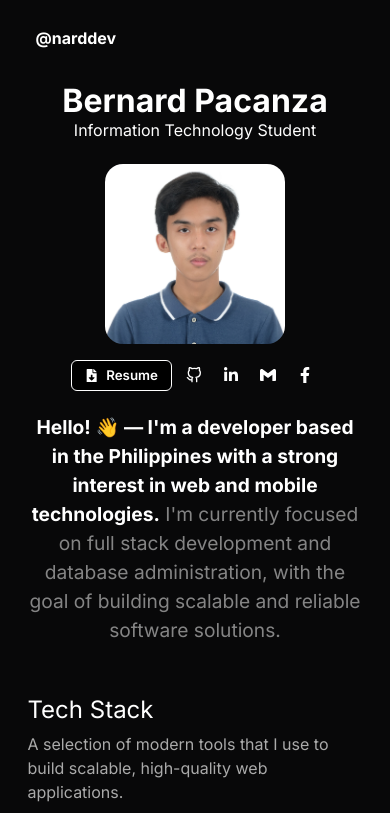
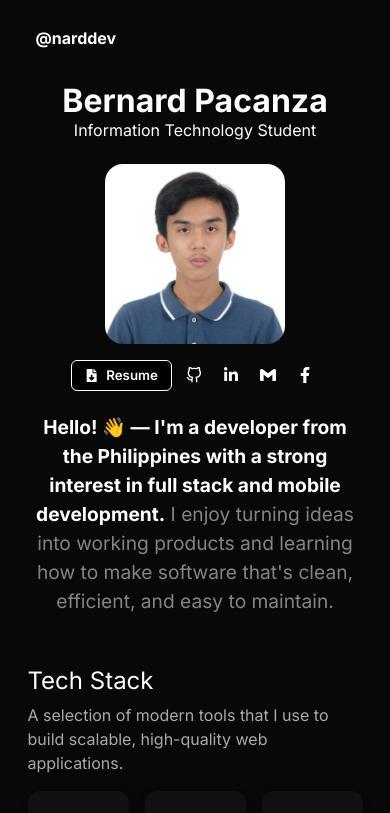
Before and after one commit to hyakumachi/narddev, a React (Vite) app: page / in a window 390 px wide. Shown: the top 813 px of the page. Built offline with nearby package versions, Linux system fonts and the light colour scheme.

Commit message:
fix(about): edit about-info and adjusted max-width for About section to improve responsiveness

```diff
--- a/src/components/About/About.css
+++ b/src/components/About/About.css
@@ -104,7 +104,7 @@
   color: #000;
 }
 
-@media (max-width: 700px) {
+@media (max-width: 1500px) {
   .about-container {
     flex-direction: column;
     align-items: center;
--- a/src/components/About/About.jsx
+++ b/src/components/About/About.jsx
@@ -46,11 +46,7 @@ const About = () => {
           className="resume-btn"
           aria-label="Download Resume"
           onClick={() =>
-            window.open(
-              "resume.pdf",
-              "_blank",
-              "noopener,noreferrer",
-            )
+            window.open("resume.pdf", "_blank", "noopener,noreferrer")
           }
         >
           <FaFileDownload />
@@ -73,14 +69,13 @@ const About = () => {
       <div className="about-description">
         <h2>
           <span className="intro intro-bold">
-            Hello! 👋 — I'm a developer based in the Philippines with a strong
-            interest in web and mobile technologies.
+            Hello! 👋 — I'm a developer from the Philippines with a strong
+            interest in full stack and mobile development.
           </span>
           <span className="intro intro-normal">
             {" "}
-            I'm currently focused on full stack development and database
-            administration, with the goal of building scalable and reliable
-            software solutions.
+            I enjoy turning ideas into working products and learning how to make
+            software that's clean, efficient, and easy to maintain.
           </span>
         </h2>
       </div>
```
